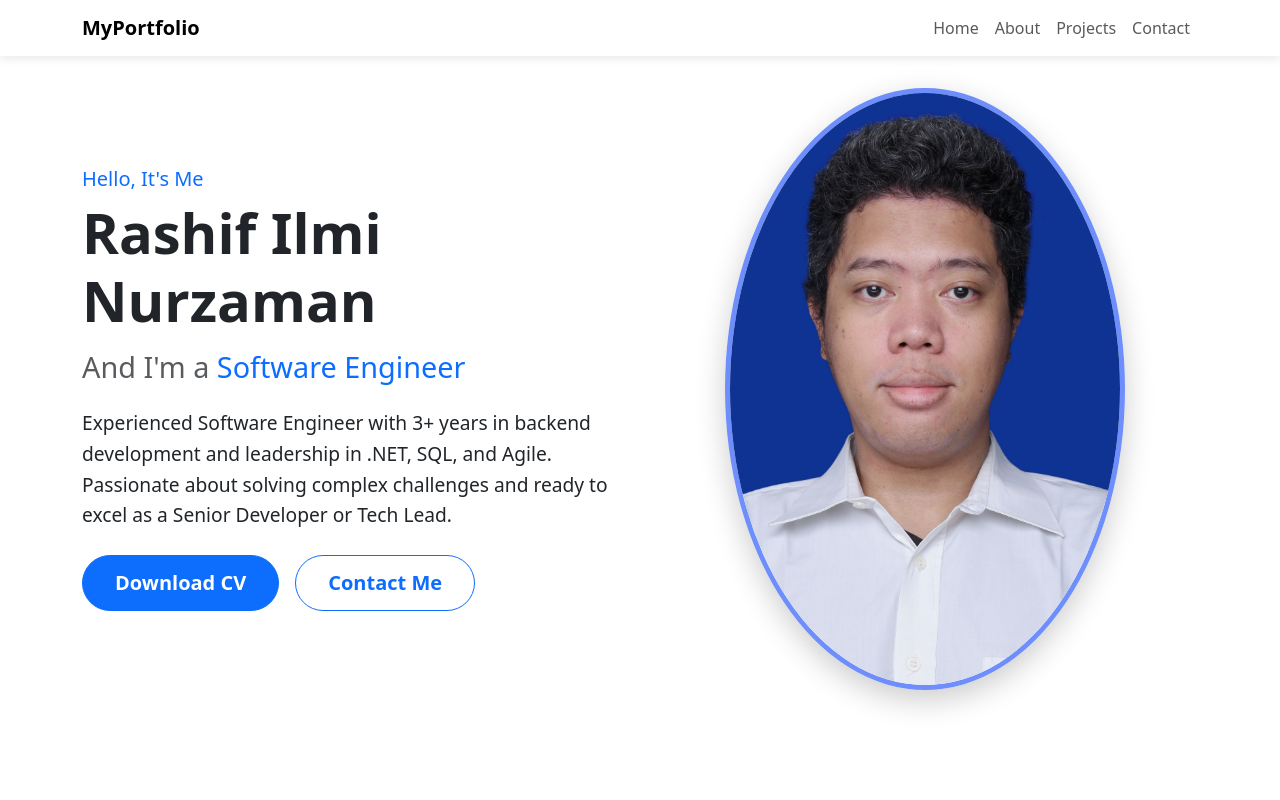
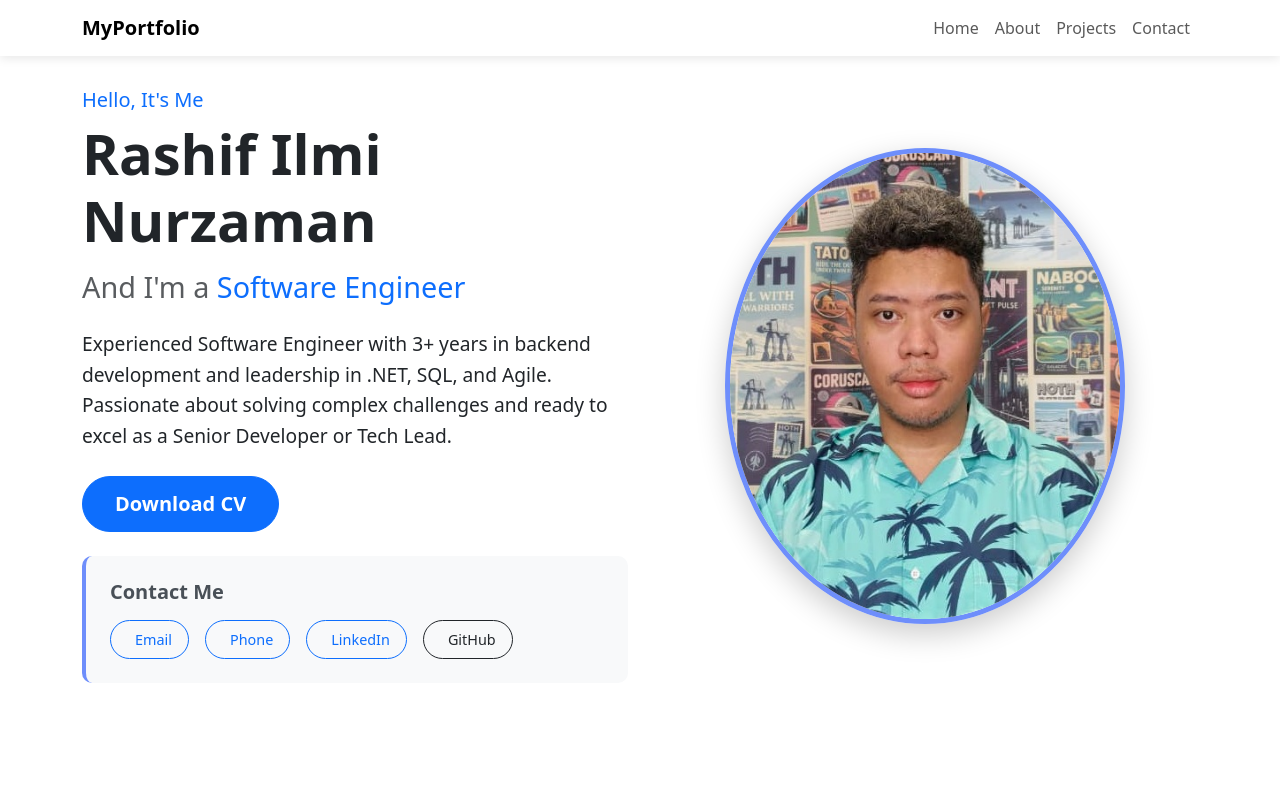
Before and after one commit to rashif24in/vite-react-rin, a React (Vite) app: page / in a window 1280 px wide. Shown: the top 800 px of the page. Built offline with nearby package versions, Linux system fonts and the light colour scheme.

Commit message:
move contact to landing page and change pic

```diff
--- a/src/pages/home.tsx
+++ b/src/pages/home.tsx
@@ -1,4 +1,3 @@
-import { Link } from 'react-router-dom'
 import { skills } from '../data/skills'
 
 export function Home() {
@@ -18,7 +17,7 @@ export function Home() {
                 Passionate about solving complex challenges and ready to excel as a Senior Developer or Tech Lead.
               </p>
 
-              <div className="hero-buttons">
+              <div className="hero-buttons mb-4">
                 <a
                   className="btn btn-primary btn-lg me-3"
                   href="https://www.canva.com/design/DAGe9OQVN1c/ZC1jUc74vudMZPRdpzDTAA/view?utm_content=DAGe9OQVN1c&utm_campaign=designshare&utm_medium=link2&utm_source=uniquelinks&utlId=h0b9da34a92"
@@ -28,14 +27,50 @@ export function Home() {
                 >
                   Download CV
                 </a>
-                <Link to="/contact" className="btn btn-outline-primary btn-lg">
-                  Contact Me
-                </Link>
+              </div>
+
+              {/* Compact Contact Section */}
+              <div className="contact-section">
+                <h5 className="mb-3">Contact Me</h5>
+                <div className="d-flex flex-wrap gap-3">
+                  <a
+                    href="mailto:rashifilmi12@gmail.com"
+                    className="btn btn-outline-primary btn-sm"
+                  >
+                    <i className="fas fa-envelope me-2"></i>
+                    Email
+                  </a>
+                  <a
+                    href="tel:+6282120042004"
+                    className="btn btn-outline-primary btn-sm"
+                  >
+                    <i className="fas fa-phone me-2"></i>
+                    Phone
+                  </a>
+                  <a
+                    href="https://linkedin.com/in/rashifilmi"
+                    target="_blank"
+                    rel="noopener noreferrer"
+                    className="btn btn-outline-primary btn-sm"
+                  >
+                    <i className="fab fa-linkedin me-2"></i>
+                    LinkedIn
+                  </a>
+                  <a
+                    href="https://github.com/rashifilmi"
+                    target="_blank"
+                    rel="noopener noreferrer"
+                    className="btn btn-outline-dark btn-sm"
+                  >
+                    <i className="fab fa-github me-2"></i>
+                    GitHub
+                  </a>
+                </div>
               </div>
             </div>
           </div>
 
-          {/* Right Column - Image (Placeholder) */}
+          {/* Right Column - Image */}
           <div className="col-lg-6 text-center">
             <div className="hero-image">
               <img
--- a/src/styles/main.css
+++ b/src/styles/main.css
@@ -163,3 +163,40 @@ footer a:hover {
     margin-right: 0 !important;
   }
 }
+/* Compact Contact Section */
+.contact-section {
+  padding: 1.5rem;
+  background-color: #f8f9fa;
+  border-radius: 10px;
+  border-left: 4px solid #6e8efb;
+}
+
+.contact-section h5 {
+  color: #495057;
+  font-weight: 600;
+}
+
+.contact-section .btn {
+  border-radius: 20px;
+  padding: 0.5rem 1rem;
+  font-size: 0.9rem;
+  transition: all 0.3s ease;
+}
+
+.contact-section .btn:hover {
+  transform: translateY(-2px);
+  box-shadow: 0 4px 8px rgba(0,0,0,0.1);
+}
+
+/* Responsive contact buttons */
+@media (max-width: 768px) {
+  .contact-section .btn {
+    flex: 1;
+    min-width: 120px;
+    margin: 0.25rem;
+  }
+
+  .contact-section .d-flex {
+    justify-content: center;
+  }
+}
```
Also changed, not shown: public/images/profile.jpg.
